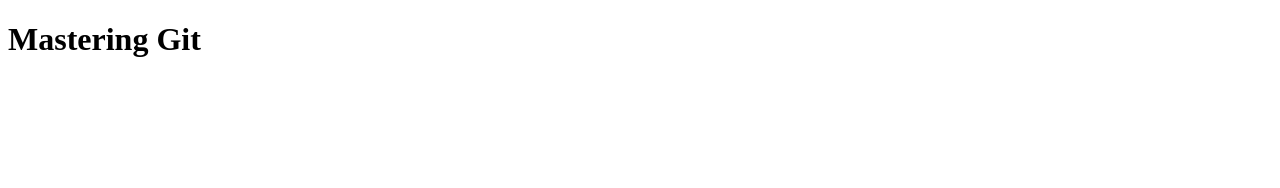
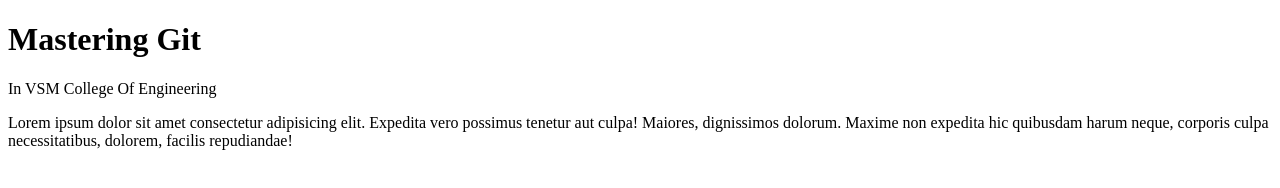
Before and after one commit to hymavathi2704/Git-Pro, a plain HTML site: page Project/Index.html in a window 1280 px wide. Drawn offline with Linux system fonts and the light colour scheme.

Commit message:
Version2

```diff
--- a/Project/Index.html
+++ b/Project/Index.html
@@ -7,5 +7,7 @@
 </head>
 <body>
     <h1>Mastering Git</h1>
+    <p>In VSM College Of Engineering</p>
+    <p>Lorem ipsum dolor sit amet consectetur adipisicing elit. Expedita vero possimus tenetur aut culpa! Maiores, dignissimos dolorum. Maxime non expedita hic quibusdam harum neque, corporis culpa necessitatibus, dolorem, facilis repudiandae!</p>
 </body>
 </html>
```
Also changed, not shown: Work/Cmd3.png (added).
